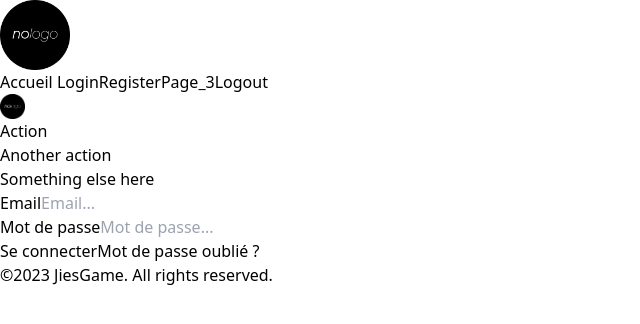
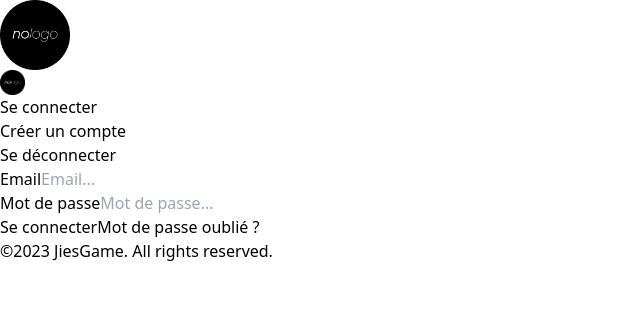
Before and after one commit to JiesGame/BoilerPlate_React_Vite, a React (Vite) app: page /login in a window 1280 px wide. Shown: the top 324 px of the page, without its empty margins (0-640 px from the left). Built offline with nearby package versions, Linux system fonts and the light colour scheme.

Commit message:
Turn navbar off to 404 page and fix nav dropdown

```diff
--- a/src/App.jsx
+++ b/src/App.jsx
@@ -1,4 +1,4 @@
-import { BrowserRouter as Router, Routes, Route } from "react-router-dom";
+import { BrowserRouter as Router, Routes, Route, Navigate } from "react-router-dom";
 import { Home } from "./pages/Home";
 import { NotFound } from "./pages/NotFound";
 import { Navbar } from "./components/Navbar";
@@ -8,20 +8,20 @@ import './App.css';
 
 function App() {
 
-
   return (
     <>
       <Router>
         <Navbar />
         <Routes>
           <Route path="/" element={<Home />} />
-          <Route path="*" element={<NotFound />} />
-          <Route path='register' element={<Register />}></Route>
-          <Route path='login' element={<Login />}></Route>
+          <Route path="/404" element={<NotFound />} />
+          <Route path="*" element={<Navigate to="/404" replace/>}/>
+          <Route path='register' element={<Register />} />
+          <Route path='login' element={<Login />} />
         </Routes>
       </Router>
     </>
-  )
+  );
 }
 
 export default App
--- a/src/components/Logout.jsx
+++ b/src/components/Logout.jsx
@@ -12,15 +12,14 @@ export const Logout = () => {
       },
     })
     Cookies.remove('token');
-    navigate('/');
   }
   const navigate = useNavigate();
   const logout = () => {
     Cookies.remove('token');
     Cookies.remove('user');
-    navigate('login');
+    navigate('/');
   }
   return (
-    <button onClick={logout}>Logout</button>
+    <button className="block text-center w-full whitespace-nowrap bg-transparent px-4 py-2 text-sm font-normal text-neutral-700 hover:bg-neutral-100 active:text-neutral-800 active:no-underline disabled:pointer-events-none disabled:bg-transparent disabled:text-neutral-400 dark:text-neutral-200 dark:hover:bg-white/30" onClick={logout}>Se déconnecter</button>
   )
 }
--- a/src/components/Navbar.jsx
+++ b/src/components/Navbar.jsx
@@ -1,39 +1,40 @@
-import { useEffect } from "react";
+import { useEffect, useState } from "react";
 import { Collapse, Dropdown, initTE } from "tw-elements";
-import { Link } from "react-router-dom";
+import { Link, useLocation } from "react-router-dom";
 import logo from "../assets/logo.svg";
+import { Logout } from "./Logout";
 import "../App.css";
-import { Logout } from "./Logout";
+
 
 export const Navbar = () => {
+  const [isLoggedIn, setIsLoggedIn] = useState(false);
+  const location = useLocation();
+  const isNotFoundPage = location.pathname === "/404";
+
   useEffect(() => {
     initTE({ Collapse, Dropdown });
   }, []);
 
+  if (!isNotFoundPage) {
     return (
       <>
         <nav className={`flex items-center justify-between w-full flex-wrap py-3 mt-3`}>
           <img src={logo} alt="logo" className="ml-5" />
           <div className="flex justify-end w-auto relative">
             <div id="navButton" className="flex-grow text-lg mr-6">
-            <Link to="/" className="inline-block mr-2"> Accueil </Link>
-            <Link to="*" className="inline-block mr-2">Login</Link>
-            <Link to="*" className="inline-block mr-2">Register</Link>
-            <Link to="*" className="inline-block mr-4">Page_3</Link>
-            <Logout />
               <div className="absolute top-1/2 transform -translate-y-1/2 right-0 mr-2" data-te-dropdown-ref>
                 <a className="hidden-arrow whitespace-nowrap transition duration-150 ease-in-out motion-reduce:transition-none" id="dropdownMenuButton2" role="button" data-te-dropdown-toggle-ref aria-expanded="false">
                   <img id="dropdown" src={logo} className="rounded-full" style={{ height: `25px`, width: `25px` }}/>
                 </a>
                 <ul className="absolute left-0 right-auto z-[1000] m-0 mt-1 hidden min-w-max list-none overflow-hidden rounded-lg border-none bg-white bg-clip-padding text-left text-base shadow-lg dark:bg-neutral-700 [&[data-te-dropdown-show]]:block" aria-labelledby="dropdownMenuButton2" data-te-dropdown-menu-ref>
                   <li>
-                  <Link to="*" className="block w-full whitespace-nowrap bg-transparent px-4 py-2 text-sm font-normal text-neutral-700 hover:bg-neutral-100 active:text-neutral-800 active:no-underline disabled:pointer-events-none disabled:bg-transparent disabled:text-neutral-400 dark:text-neutral-200 dark:hover:bg-white/30" data-te-dropdown-item-ref >Action</Link>
+                    <Link to="/login" className="block text-center w-full whitespace-nowrap bg-transparent px-4 py-2 text-sm font-normal text-neutral-700 hover:bg-neutral-100 active:text-neutral-800 active:no-underline disabled:pointer-events-none disabled:bg-transparent disabled:text-neutral-400 dark:text-neutral-200 dark:hover:bg-white/30" data-te-dropdown-item-ref >Se connecter</Link>
                   </li>
                   <li>
-                  <Link to="*" className="block w-full whitespace-nowrap bg-transparent px-4 py-2 text-sm font-normal text-neutral-700 hover:bg-neutral-100 active:text-neutral-800 active:no-underline disabled:pointer-events-none disabled:bg-transparent disabled:text-neutral-400 dark:text-neutral-200 dark:hover:bg-white/30" data-te-dropdown-item-ref >Another action</Link>
+                    <Link to="/register" className="block text-center w-full whitespace-nowrap bg-transparent px-4 py-2 text-sm font-normal text-neutral-700 hover:bg-neutral-100 active:text-neutral-800 active:no-underline disabled:pointer-events-none disabled:bg-transparent disabled:text-neutral-400 dark:text-neutral-200 dark:hover:bg-white/30" data-te-dropdown-item-ref >Créer un compte</Link>
                   </li>
                   <li>
-                  <Link to="*" className="block w-full whitespace-nowrap bg-transparent px-4 py-2 text-sm font-normal text-neutral-700 hover:bg-neutral-100 active:text-neutral-800 active:no-underline disabled:pointer-events-none disabled:bg-transparent disabled:text-neutral-400 dark:text-neutral-200 dark:hover:bg-white/30" data-te-dropdown-item-ref >Something else here</Link>
+                    <Logout />
                   </li>
                 </ul>
               </div>
@@ -42,4 +43,5 @@ export const Navbar = () => {
         </nav>
       </>
     );
+  }
 };
--- a/src/pages/Login.jsx
+++ b/src/pages/Login.jsx
@@ -29,6 +29,7 @@ export const Login = () => {
         }
       })
     })
+    .then(response => console.log(response.body))
     .then(response => (
       Cookies.set('token',response.headers.get('Authorization').split(" ")[1])))
     .then(console.log("Connexion réussie!"))
--- a/src/pages/NotFound.jsx
+++ b/src/pages/NotFound.jsx
@@ -14,13 +14,13 @@ export const NotFound = () => {
               <FontAwesomeIcon icon={faMagnifyingGlass} />
               <h1 className='font-bold text-9xl text-white'>404</h1>
             </div>
-            <p className='py-6 text-white font-bold text-xl'>WE ARE SORRY, BUT THE PAGE YOU REQUESTED WAS NOT FOUND</p>
+            <p className='py-6 text-white font-bold text-xl uppercase'>we are sorry, but the page you requested was not found</p>
             <div className='flex gap-10'>
               <Link to="/">
-                <button className='text-white bg-gray-800 border-solid border-2 border-gray-800 hover:bg-gray-900 focus:outline-none focus:ring-4 focus:ring-gray-300 font-bold rounded-full text-center text-sm px-5 py-3 mr-2 mb-2 dark:bg-gray-800 dark:hover:bg-gray-700 dark:focus:ring-gray-700 dark:border-gray-700'>HOME PAGE</button>
+                <button className='text-white bg-gray-800 border-solid border-2 border-gray-800 hover:bg-gray-900 focus:outline-none focus:ring-4 focus:ring-gray-300 font-bold rounded-full text-center text-sm px-5 py-3 mr-2 mb-2 dark:bg-gray-800 dark:hover:bg-gray-700 dark:focus:ring-gray-700 dark:border-gray-700 uppercase'>home page</button>
               </Link>
               <Link to="#contact">
-                <button className='bg-transparent border-solid border-2 border-white text-white font-bold rounded-full text-center text-sm px-5 py-3 mr-2 mb-2'>CONTACT US</button>
+                <button className='bg-transparent border-solid border-2 border-white text-white font-bold rounded-full text-center text-sm px-5 py-3 mr-2 mb-2 uppercase'>contact us</button>
               </Link>
             </div>
           </section>
--- a/src/store/atoms.js
+++ b/src/store/atoms.js
@@ -5,4 +5,5 @@ import Cookies from 'js-cookie';
 export const userAtom = atom({
   id: Cookies.get('id') || "",
   email: Cookies.get('email') || "",
+  token: Cookies.get('token') || ""
 });
```
Lines whose indentation alone changed are shown as unchanged.
